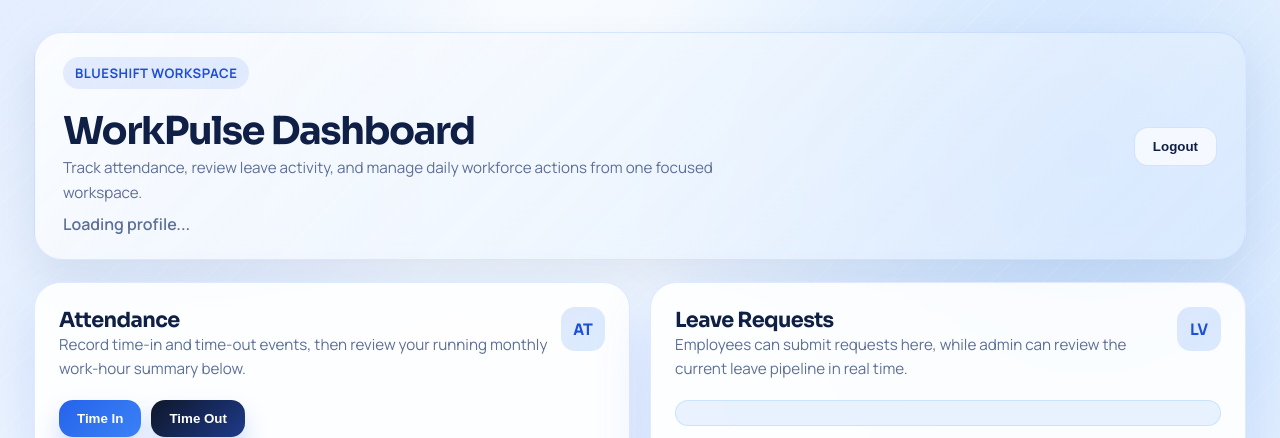
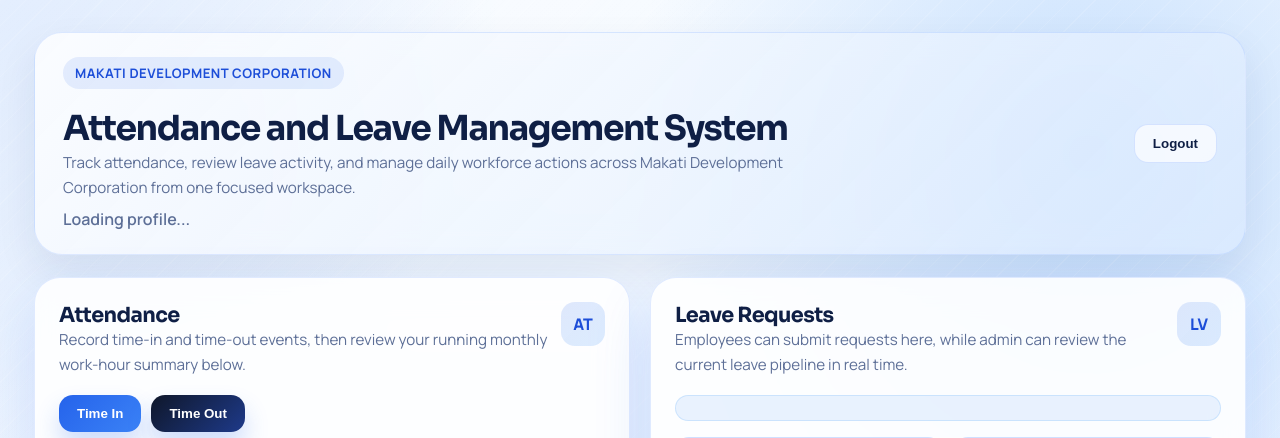
Before and after one commit to kristineasi/ojt-activity---ojt-act---Employee-Attendance-and-Leave-Management-System, a Django app: page /dashboard/ in a window 1280 px wide. Shown: the top 438 px of the page. Run offline with Django 5.2, Linux system fonts and the light colour scheme; the visitor is signed in with stand-in values (Sample User, id 1).

Commit message:
feat: brand UI for Makati Development Corporation

```diff
--- a/static/css/styles.css
+++ b/static/css/styles.css
@@ -111,8 +111,9 @@
 }
 
 .auth-card h1 {
-    font-size: 2.15rem;
+    font-size: 2rem;
     letter-spacing: -0.03em;
+    line-height: 1.22;
 }
 
 .auth-card p {
@@ -201,12 +202,13 @@
 }
 
 .topbar h1 {
-    font-size: clamp(1.9rem, 3vw, 2.65rem);
+    font-size: clamp(1.7rem, 2.7vw, 2.3rem);
     letter-spacing: -0.04em;
+    line-height: 1.25;
 }
 
 .topbar-copy {
-    max-width: 650px;
+    max-width: 760px;
 }
 
 .topbar-copy p:first-child {
--- a/templates/base.html
+++ b/templates/base.html
@@ -3,7 +3,7 @@
 <head>
     <meta charset="utf-8">
     <meta name="viewport" content="width=device-width, initial-scale=1">
-    <title>Employee Attendance and Leave Management</title>
+    <title>Makati Development Corporation - Employee Attendance and Leave Management System</title>
     <link rel="preconnect" href="https://fonts.googleapis.com">
     <link rel="preconnect" href="https://fonts.gstatic.com" crossorigin>
     <link href="https://fonts.googleapis.com/css2?family=Manrope:wght@400;500;600;700;800&family=Sora:wght@600;700&display=swap" rel="stylesheet">
--- a/templates/dashboard.html
+++ b/templates/dashboard.html
@@ -4,9 +4,9 @@
 <div class="app-shell">
     <header class="topbar">
         <div class="topbar-copy">
-            <div class="eyebrow">BlueShift Workspace</div>
-            <h1>WorkPulse Dashboard</h1>
-            <p class="utility-text">Track attendance, review leave activity, and manage daily workforce actions from one focused workspace.</p>
+            <div class="eyebrow">Makati Development Corporation</div>
+            <h1>Attendance and Leave Management System</h1>
+            <p class="utility-text">Track attendance, review leave activity, and manage daily workforce actions across Makati Development Corporation from one focused workspace.</p>
             <p id="user-meta">Loading profile...</p>
         </div>
         <form method="post" action="/logout/">
--- a/templates/login.html
+++ b/templates/login.html
@@ -3,9 +3,9 @@
 {% block content %}
 <div class="auth-shell">
     <div class="auth-card">
-        <div class="eyebrow">Attendance Portal</div>
-        <h1>WorkPulse</h1>
-        <p>Securely access your attendance records, daily time tracking, and leave workflow in one streamlined blue-toned workspace.</p>
+        <div class="eyebrow">Makati Development Corporation</div>
+        <h1>Attendance and Leave Management System</h1>
+        <p>Securely access your attendance records, daily time tracking, and leave workflow for Makati Development Corporation.</p>
 
         {% if messages %}
             {% for message in messages %}
```
